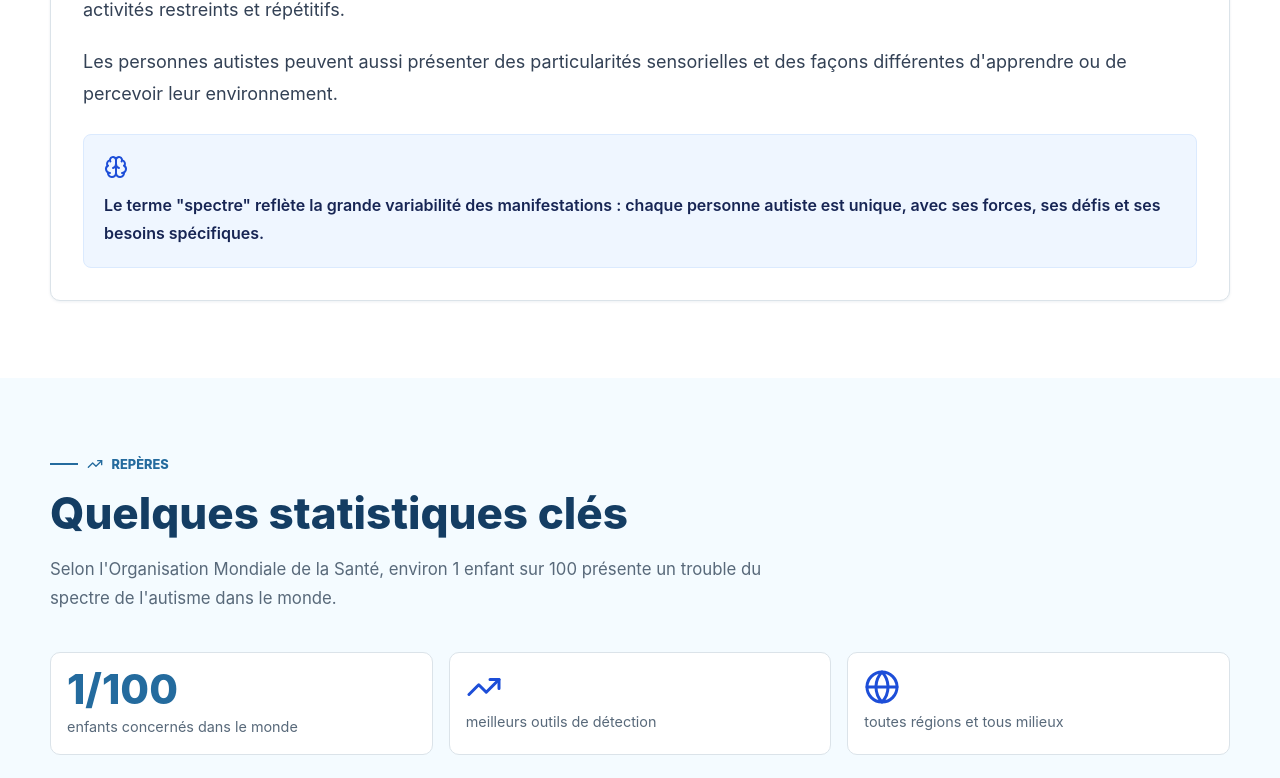
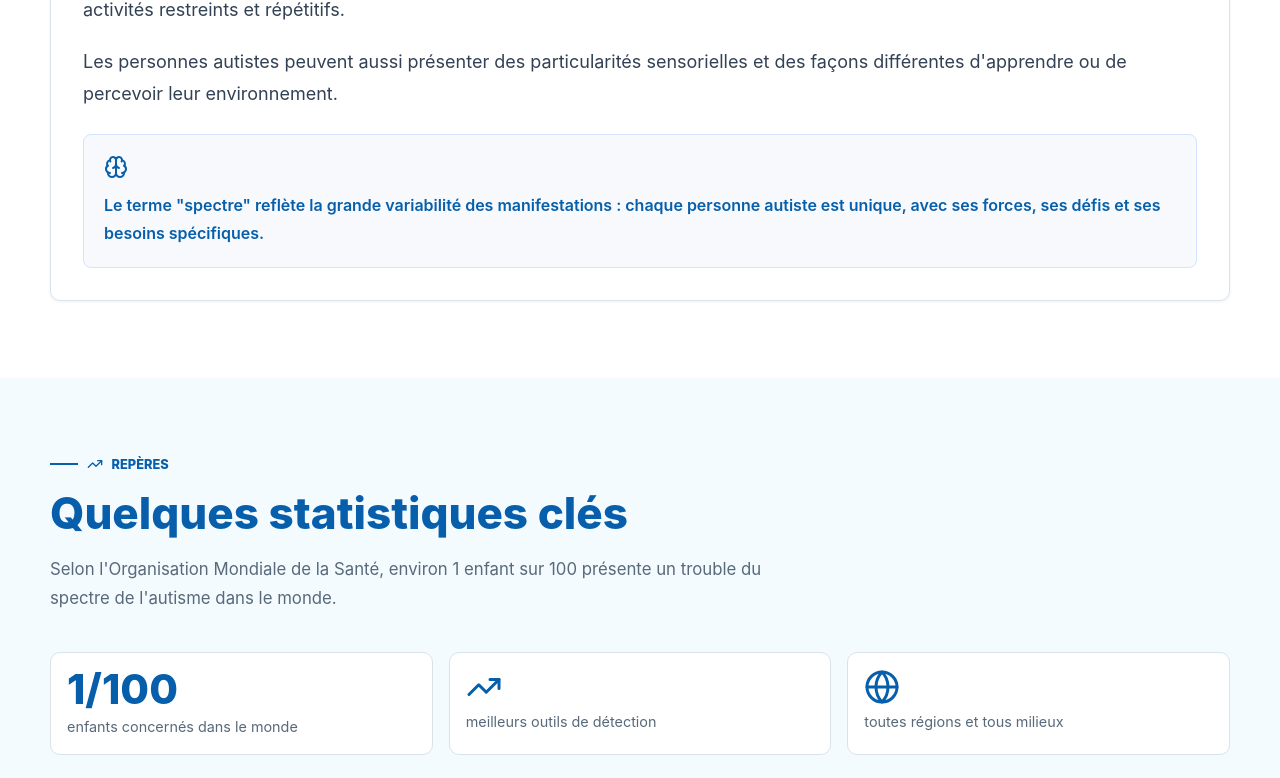
Before and after one commit to DIMS667/maison_bleue_de_julien, a React (Create React App) app: page /autisme in a window 1280 px wide. Shown: the part 840-1618 px from the top of the page. Built offline with nearby package versions, Linux system fonts and the light colour scheme; no server answers.

Commit message:
Prepare Mbj Kids APK download and lighter blue palette

```diff
--- a/src/index.css
+++ b/src/index.css
@@ -4,11 +4,12 @@
 
 :root {
   --mbj-ink: #172b4d;
-  --mbj-navy: #143d63;
-  --mbj-blue: #246b9e;
-  --mbj-sky: #dcecf5;
+  --mbj-navy: #075fab;
+  --mbj-blue: #075fab;
+  --mbj-blue-light: #5d9cec;
+  --mbj-sky: #d4e3ff;
   --mbj-coral: #d65f4a;
-  --mbj-soft: #f5f7f9;
+  --mbj-soft: #f7f9fc;
   --mbj-surface: #ffffff;
   --mbj-line: #dbe3e9;
   --mbj-muted: #58697a;
@@ -40,12 +41,12 @@ code {
 }
 
 ::selection {
-  background: #dcecf5;
+  background: var(--mbj-sky);
   color: var(--mbj-ink);
 }
 
 :focus-visible {
-  outline: 3px solid #5aa0c9;
+  outline: 3px solid var(--mbj-blue-light);
   outline-offset: 3px;
 }
 
@@ -412,7 +413,7 @@ a.header-utility-link:hover {
 
 .page-hero {
   border-bottom: 1px solid #e0e7ec;
-  background: #f4f8fa;
+  background: #f7f9fc;
 }
 
 .page-hero__inner {
@@ -575,7 +576,7 @@ a.header-utility-link:hover {
 }
 
 .btn-primary:hover {
-  background: #0e3152;
+  background: #05508f;
 }
 
 .btn-secondary {
@@ -635,7 +636,7 @@ a.header-utility-link:hover {
 
 .icon-box--soft {
   color: var(--mbj-navy);
-  background: #e7f1f6;
+  background: var(--mbj-sky);
 }
 
 .stat-tile {
--- a/src/pages/MbjKidsPage.js
+++ b/src/pages/MbjKidsPage.js
@@ -3,6 +3,7 @@ import { Link } from 'react-router-dom';
 import {
   BarChart3,
   BookOpen,
+  Download,
   Gamepad2,
   Mail,
   MessageCircle,
@@ -38,9 +39,24 @@ const activities = [
 export default function MbjKidsPage() {
   return (
     <div className="page-surface min-h-screen">
-      <PageHero compact eyebrow="Application mobile" icon={BookOpen} title="Mbj Kids">
+      <PageHero
+        compact
+        eyebrow="Application mobile"
+        icon={BookOpen}
+        title="Mbj Kids"
+        actions={
+          <ButtonLink
+            href="/downloads/mbj-kids-1.0.0.apk"
+            icon={Download}
+            download="mbj-kids-1.0.0.apk"
+          >
+            Télécharger l’APK Android
+          </ButtonLink>
+        }
+      >
         Des histoires, des jeux, des pictogrammes et du dessin pour découvrir,
         créer et communiquer à son rythme.
+        <span className="mt-3 block text-sm">Android · version 1.0.0 · téléchargement direct</span>
       </PageHero>
 
       <section className="section-pad bg-white">
--- a/tailwind.config.js
+++ b/tailwind.config.js
@@ -5,6 +5,16 @@ module.exports = {
   ],
   theme: {
     extend: {
+      colors: {
+        blue: {
+          50: "#f7f9fc",
+          100: "#d4e3ff",
+          700: "#075fab",
+          800: "#05508f",
+          900: "#064a86",
+          950: "#075fab",
+        },
+      },
       animation: {
         "shimmer-slide":
           "shimmer-slide var(--speed) ease-in-out infinite alternate",
```
Also changed, not shown: 2 other files (tests, documents, lock files or other folders).
